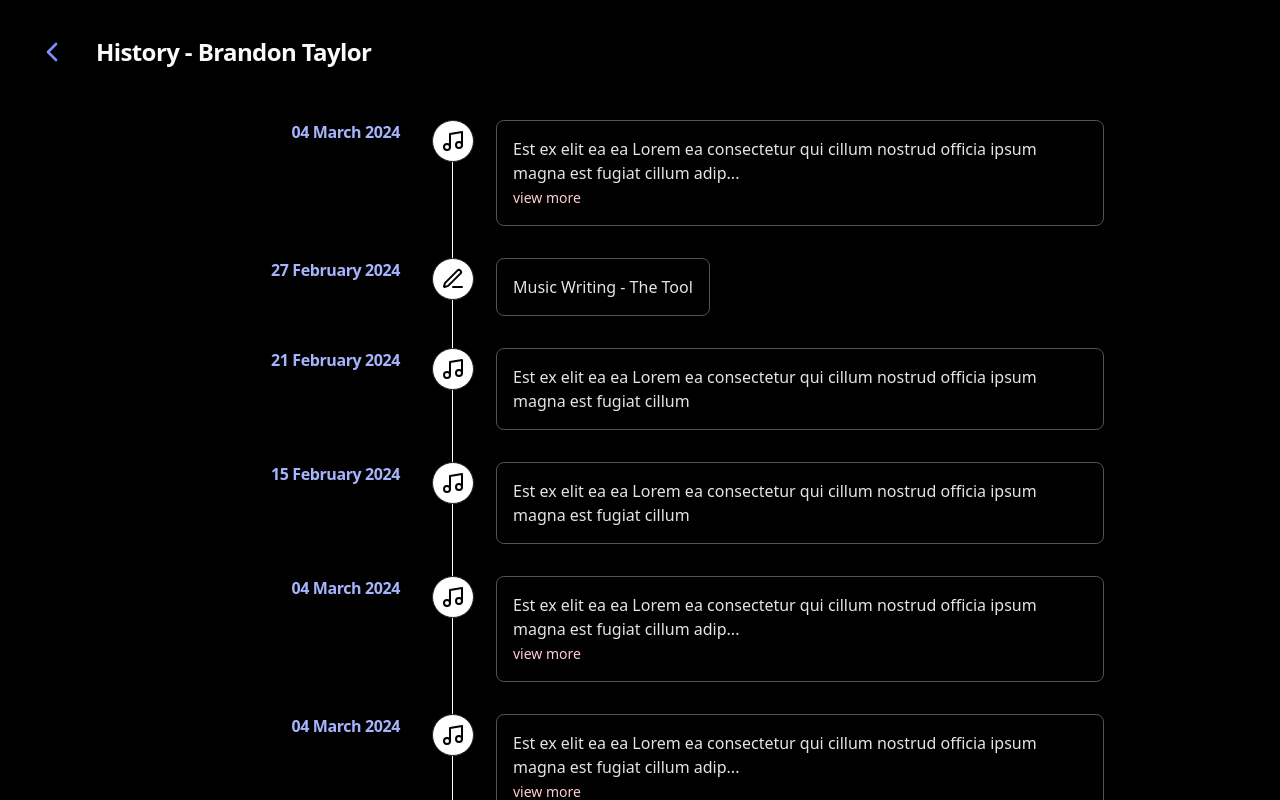
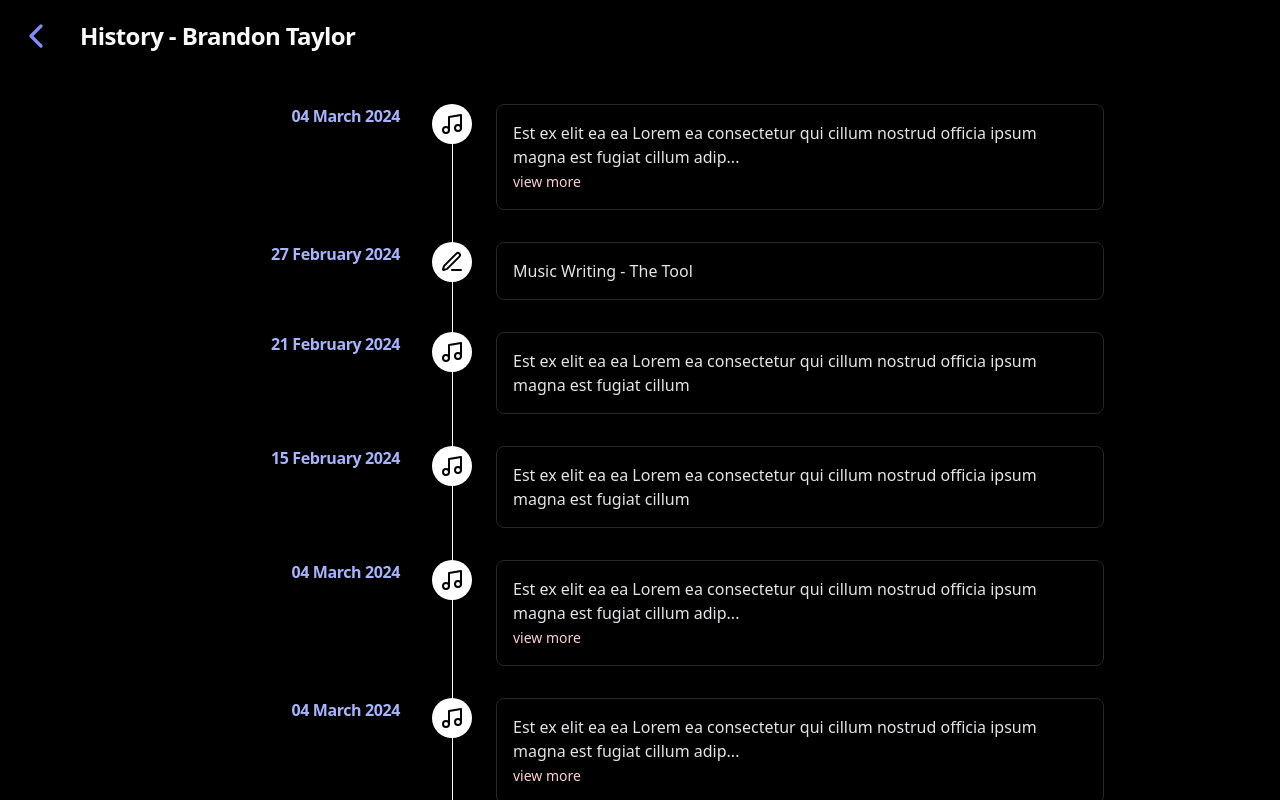
Before and after one commit to foxy17/DrumBooking, a React (Vite) app: page /history in a window 1280 px wide. Shown: the top 800 px of the page. Built offline with nearby package versions, Linux system fonts and the light colour scheme.

Commit message:
chore: removed code repetition as per PR comments

```diff
--- a/src/pages/NotesHistory/NotesHistory.tsx
+++ b/src/pages/NotesHistory/NotesHistory.tsx
@@ -74,57 +74,37 @@ export default function NotesHistory() {
     return () => window.removeEventListener('resize', handleResize);
   }, []);
 
-  if (isMobile) {
   return (
     <div className="min-h-screen bg-black p-4">
       {/* Header */}
-        <header className="flex items-center mb-4">
+      <header className="flex items-center mb-4 md:gap-4">
         <Button
           variant="secondary"
           className="bg-transparent hover:bg-zinc-800 rounded-full h-10 w-10 text-indigo-400 hover:text-indigo-400/80 p-0 mr-2"
         >
-            <ChevronLeft className="h-8 w-8" />
+          <ChevronLeft className="h-8 w-8 md:h-12 md:w-12" />
         </Button>
-          <h2 className="text-xl font-bold tracking-tight">
+        <h2 className="text-xl font-bold md:text-2xl tracking-tight">
           History - Brandon Taylor
         </h2>
       </header>
-
       {/* Timeline */}
-        <div className="relative top-4 pb-8">
+      {isMobile ? (
+        <div className="relative top-4 pb-8 ">
           <div className="space-y-4">
             {historyData.map((item) => (
               <TimelineItem key={item.id} item={item} />
             ))}
           </div>
         </div>
-      </div>
-    );
-  } else {
-    return (
-      <div className="min-h-screen bg-black p-4">
-        {/* Header */}
-        <div className="flex items-center justify-between p-4">
-          <div className="flex items-center gap-4">
-            <Button
-              variant="secondary"
-              className="bg-transparent hover:bg-zinc-800 rounded-full h-10 w-10 text-indigo-400 hover:text-indigo-400/80 p-0 mr-2"
-            >
-              <ChevronLeft className="h-8 w-8" />
-            </Button>
-            <h1 className="text-2xl font-bold tracking-tight">
-              History - Brandon Taylor
-            </h1>
-          </div>
-        </div>
-
+      ) : (
         <div className="mx-auto w-[90%] max-w-4xl pb-8 pt-4">
           {/* Timeline section */}
           {historyData.map((item) => (
             <TimelineItem key={item.id} item={item} />
           ))}
         </div>
+      )}
     </div>
   );
 }
-}
--- a/src/pages/NotesHistory/components/TimelineItem.tsx
+++ b/src/pages/NotesHistory/components/TimelineItem.tsx
@@ -19,79 +19,38 @@ export default function TimelineItem({ item }: { item: noteHistoryItem }) {
     return () => window.removeEventListener('resize', handleResize);
   }, []);
 
-  if (isMobile) {
   return (
-      <div className="flex gap-4 relative group">
-        <div className="absolute left-6 top-0 -bottom-4 w-px bg-white group-last:hidden" />
-
-        <div className="relative z-10">
-          <div className="w-12 h-12 rounded-full bg-white border border-zinc-800 flex items-center justify-center group-hover:border-indigo-500 transition-colors">
-            {item.type === 'note' ? (
-              <Music className="w-5 h-5 text-black" />
+    <div className="group gap-4 flex relative md:grid md:grid-cols-[25%_75%] md:py-4">
+      {isMobile ? (
+        <div className="absolute left-5 top-0 -bottom-4 w-px bg-white group-last:hidden" />
       ) : (
-              <PenLine className="w-5 h-5 text-black" />
-            )}
-          </div>
-        </div>
-
-        <div className="flex-1 pt-2">
-          <p className="text-indigo-300 font-bold tracking-tight mb-2">
-            {item.date}
-          </p>
-          <div className="space-y-2">
-            <ReactMarkdown
-              className={cn(
-                'prose prose-invert max-w-none',
-                'prose-p:my-0 prose-p:leading-relaxed',
-                'text-zinc-200',
-              )}
-            >
-              {isExpanded
-                ? item.content
-                : item.content.substring(0, 100) +
-                  (item.content.length > 100 ? '...' : '')}
-            </ReactMarkdown>
-            {item.content.length > 100 && (
-              <span
-                className="text-rose-200 hover:text-rose-300 text-sm cursor-pointer"
-                onClick={toggleExpand}
-              >
-                {isExpanded ? 'show less' : 'view more'}
-              </span>
-            )}
-          </div>
-        </div>
-      </div>
-    );
-  } else {
-    return (
-      <div className="grid grid-cols-[25%_75%] gap-4 py-4 group">
         <div className="text-indigo-300 font-bold tracking-tight text-right pr-4">
           {item.date}
         </div>
+      )}
 
-        <div className="flex relative">
+      <div className="relative flex z-10">
+        {!isMobile && (
           <div className="absolute left-5 top-0 -bottom-8 w-px bg-white group-last:hidden" />
-          <div className="absolute left-0 bg-white rounded-full p-2 border">
+        )}
+        <div className="bg-white rounded-full flex items-center justify-center w-10 h-10 md:absolute md:left-0 md:p-2">
           {item.type === 'note' ? (
-              <Music className="h-6 w-6 text-black" />
+            <Music className="w-4 h-4 text-black md:w-6 md:h-6" />
           ) : (
-              <PenLine className="h-6 w-6 text-black" />
+            <PenLine className="w-4 h-4 text-black md:w-6 md:h-6" />
           )}
         </div>
 
         <div
           className={cn(
-              'p-4 rounded-lg border border-zinc-600 group-hover:border-indigo-500 transition-colors ml-16',
+            'prose prose-invert max-w-none text-zinc-200',
+            'flex-1 px-4 pb-2 md:p-4 md:rounded-lg md:border md:border-zinc-600 md:group-hover:border-indigo-500 md:transition-colors md:ml-16',
           )}
         >
-            <ReactMarkdown
-              className={cn(
-                'prose prose-invert max-w-none',
-                'prose-p:my-0 prose-p:leading-relaxed',
-                'text-zinc-200',
-              )}
-            >
+          <p className="text-indigo-300 font-bold tracking-tight mb-2 md:hidden">
+            {item.date}
+          </p>
+          <ReactMarkdown>
             {isExpanded
               ? item.content
               : item.content.substring(0, 100) +
@@ -110,4 +69,3 @@ export default function TimelineItem({ item }: { item: noteHistoryItem }) {
     </div>
   );
 }
-}
```
Lines whose indentation alone changed are shown as unchanged.
